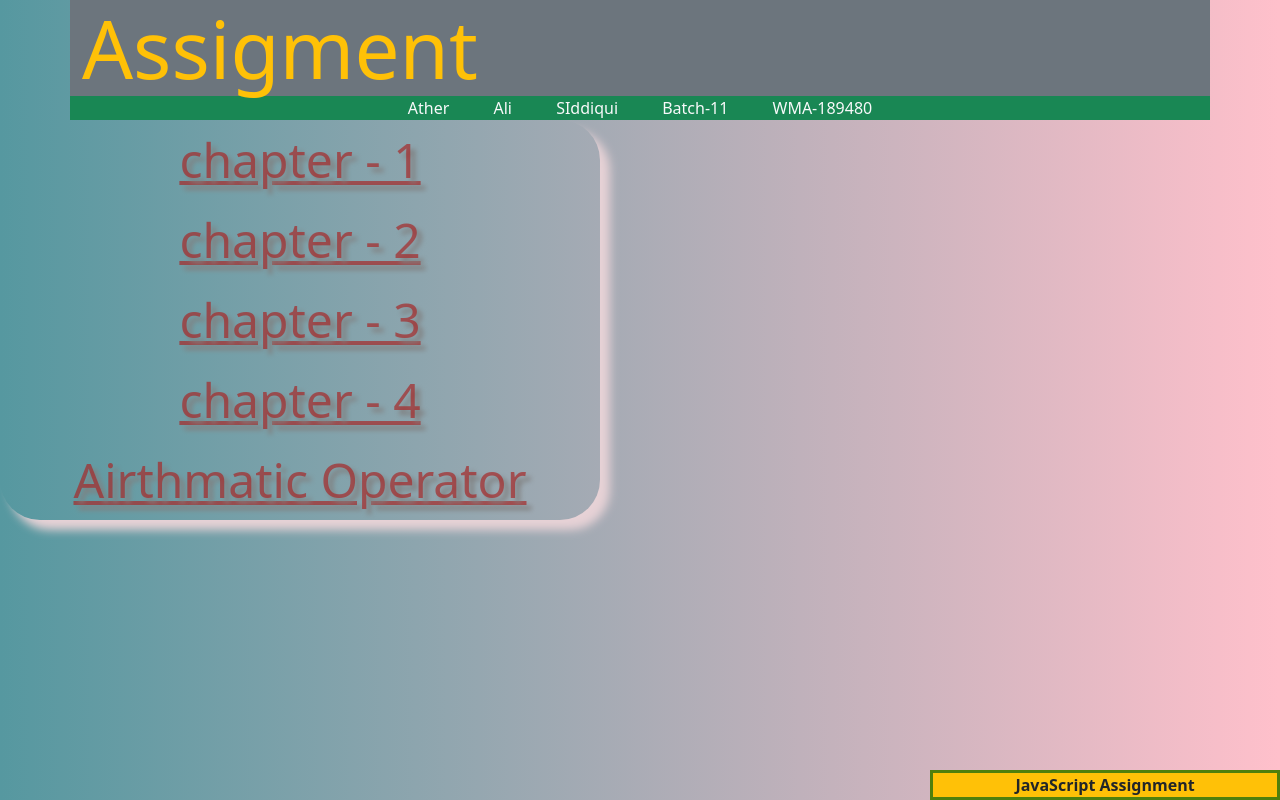
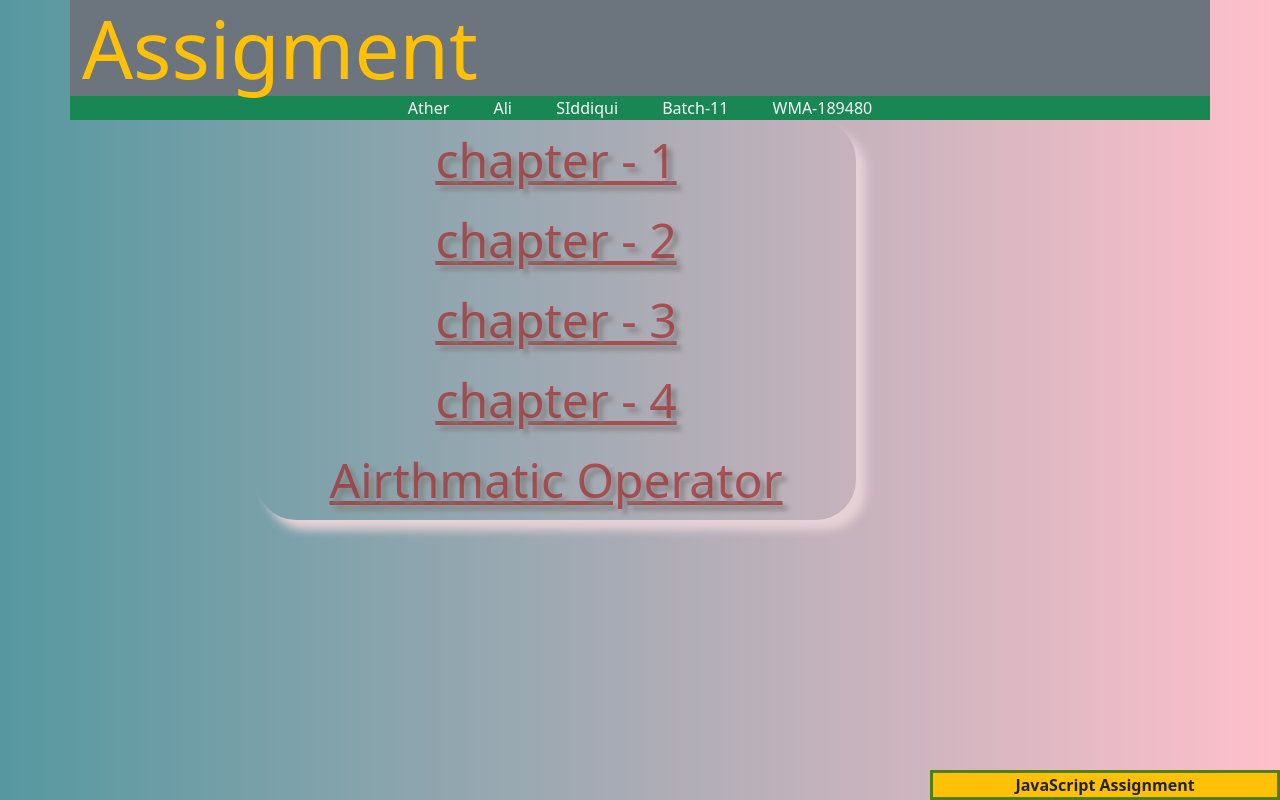
Before and after one commit to Eng-Ather/Java-Assignment, a plain HTML site: page index.html in a window 1280 px wide. Drawn offline with nearby package versions, Linux system fonts and the light colour scheme.

Commit message:
update css file work

```diff
--- a/assignment.css
+++ b/assignment.css
@@ -1,9 +1,5 @@
 body {
     background-image: linear-gradient(to right, rgb(86, 152, 160), pink);
-    /* background-image: url(programin.jpeg);
-    background-repeat: no-repeat;
-    background-size: cover; */
-
 }
 
 .name {
@@ -21,7 +17,7 @@ body {
     text-align: center;
 
     /* float: center;  */
-    margin-right: 20%;
+    margin-left: 20%;
     text-shadow: 5px 5px 5px grey;
     line-height: 80px;
 }
--- a/index.html
+++ b/index.html
@@ -27,9 +27,9 @@
     Ather Ali SIddiqui Batch-11 WMA-189480
   </div>
 <div class="row">
-  <div class=" col-4"></div>
+  <!-- <div class=" col-4 border border-danger"></div>  -->
 
-  <div class=" col-6 box display-5 text ">
+  <div class="  box display-5 text ">
     <a href="chapter-1/ch-1.html">chapter - 1</a><br>
     <a href="chapter-2/ch-2.html">chapter - 2</a><br>
     <a href="chapter-3/ch-3.html">chapter - 3</a><br>
@@ -37,7 +37,7 @@
     <a href="airthmatic-operator/airthmatic.html">Airthmatic Operator</a>
   </div>
 
-  <div class=" col-3"></div>
+
 </div>
   <div class="fix fw-bolder text-center bg-warning"> JavaScript Assignment </div>
 
```
